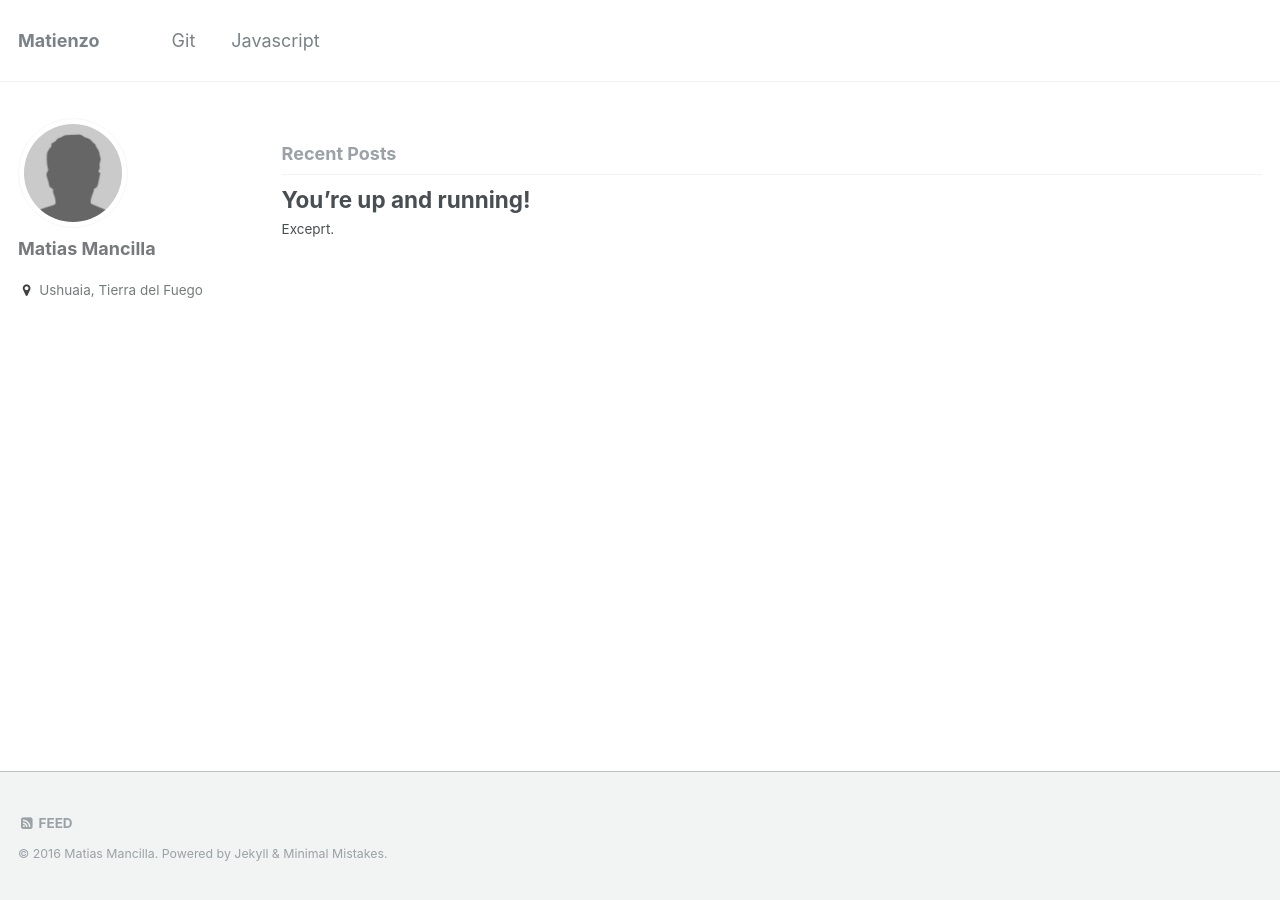
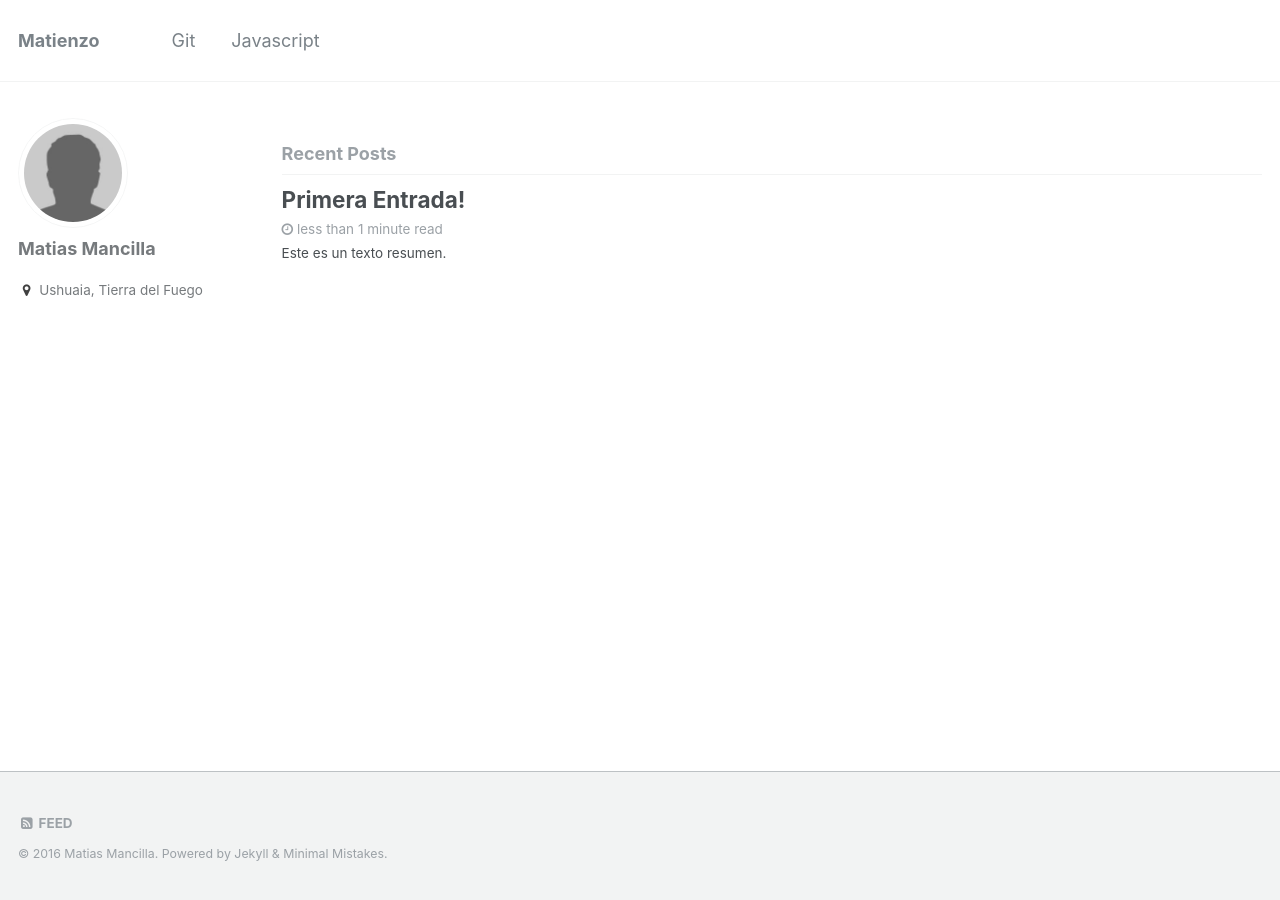
Before and after one commit to matiasmancilla/jekyll-blog, a Jekyll site: the page built from index.html, in a window 1280 px wide. Built offline with Jekyll 4.4.1, drawn with Linux system fonts in a browser that asks for light colours; the list of posts is cut into pages by our own code; part of the change alters nothing that is shown.

Commit message:
update config y primer post

```diff
--- a/_config.yml
+++ b/_config.yml
@@ -226,3 +226,18 @@ compress_html:
   clippings: all
   ignore:
     envs: development
+
+
+
+defaults:
+  # _posts
+  - scope:
+      path: ""
+      type: posts
+    values:
+      layout: single
+      author_profile: true
+      read_time: true
+      comments: true
+      share: true
+      related: true
--- a/_posts/2016-08-23-javascript-introductorio.md
+++ b/_posts/2016-08-23-javascript-introductorio.md
@@ -1,11 +1,8 @@
 ---
-title: You're up and running!
+title: Primera Entrada!
 layout: post
-excerpt: "Exceprt."
+excerpt: "Este es un texto resumen."
 ---
 
-Next you can update your site name, avatar and other options using the _config.yml file in the root of your repository (shown below).
 
-![_config.yml]({{ site.baseurl }}/images/config.png)
-
-The easiest way to make your first post is to edit this one. Go into /_posts/ and update the Hello World markdown file. For more instructions head over to the [Jekyll Now repository](https://github.com/barryclark/jekyll-now) on GitHub.
+Esta página fue creada con [Jekyll](https://jekyllrb.com) y GitHub utilizando el theme [Minimal Mistakes](https://mmistakes.github.io).
```
